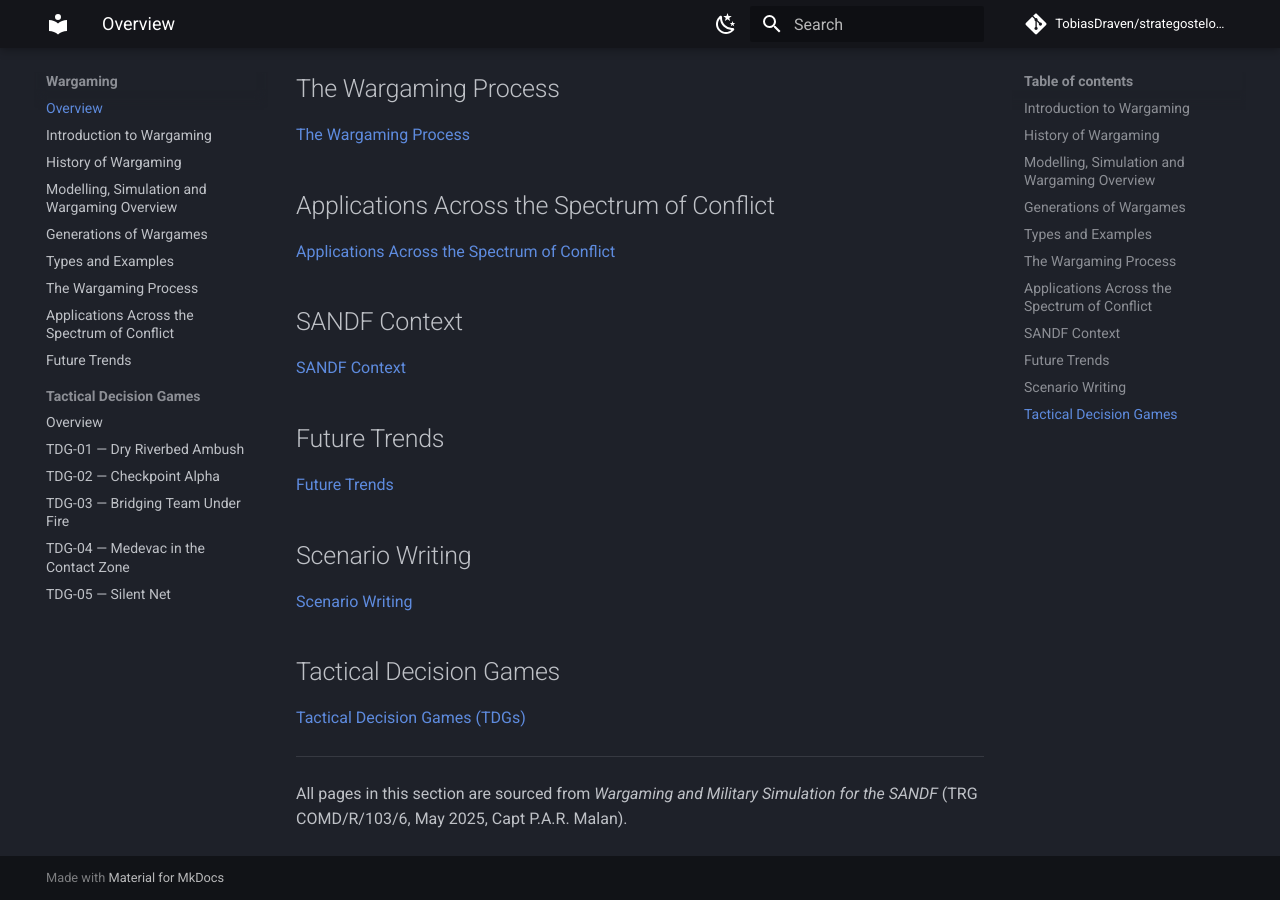
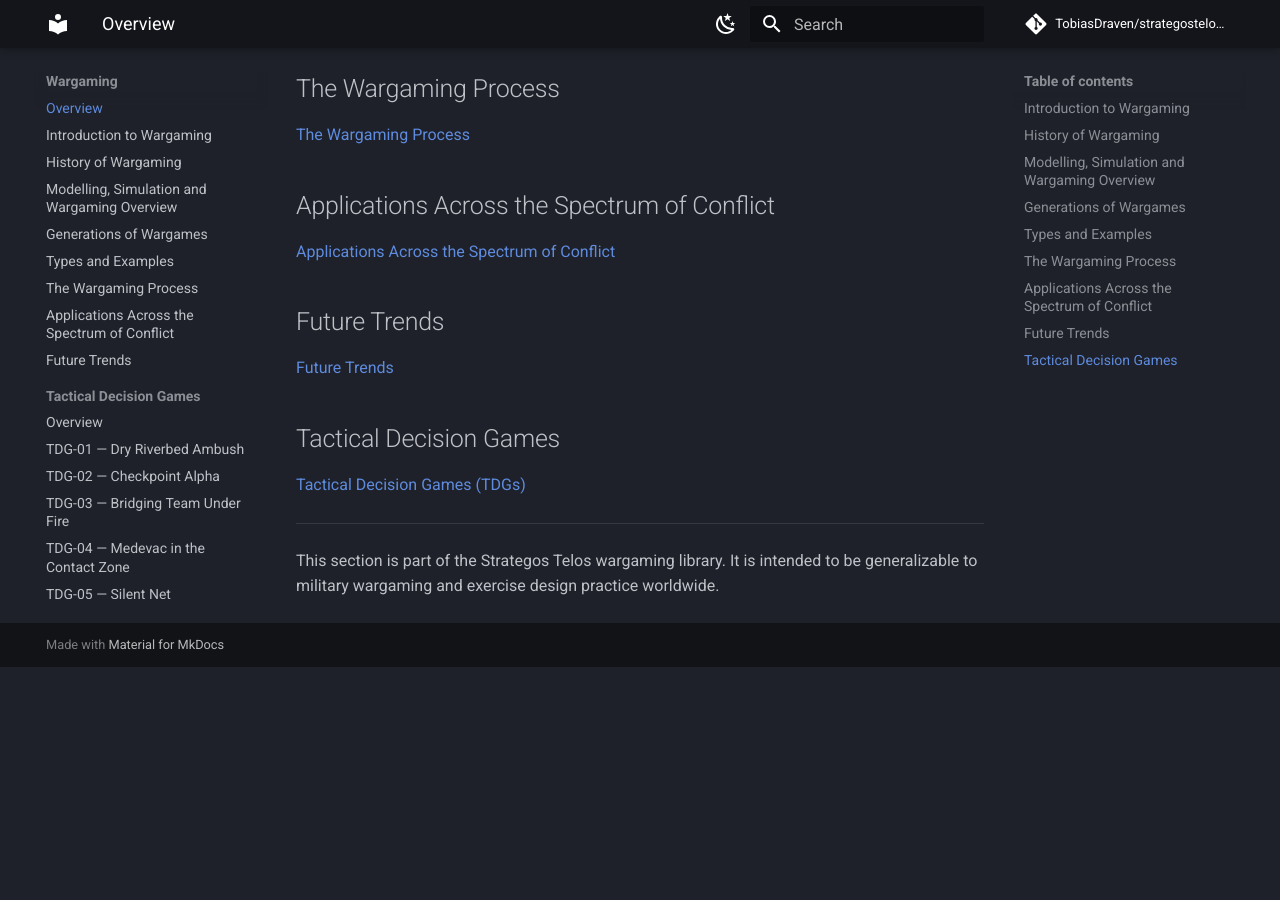
Before and after one commit to TobiasDraven/strategostelos-wiki, an MkDocs documentation site: the page built from docs/wargaming/index.md, in a window 1280 px wide and 900 px high, scrolled down 805 px. Built offline with MkDocs 1.6.1 and Material for MkDocs 9.7.7, drawn with Linux system fonts in a browser that asks for light colours; comment, search, counter and statistics services are not loaded; after the commit the page ends 1472 px from its top, so only the background shows below that.

Commit message:
Fix wargaming index: remove deleted SANDF and scenario-writing links

```diff
--- a/docs/wargaming/index.md
+++ b/docs/wargaming/index.md
@@ -30,17 +30,9 @@ Working notes, doctrine, and analysis on wargaming and military simulation.
 
 [Applications Across the Spectrum of Conflict](applications-across-the-spectrum-of-conflict.md)
 
-## SANDF Context
-
-[SANDF Context](sandf-context.md)
-
 ## Future Trends
 
 [Future Trends](future-trends.md)
-
-## Scenario Writing
-
-[Scenario Writing](scenario-writing.md)
 
 ## Tactical Decision Games
 
@@ -48,4 +40,4 @@ Working notes, doctrine, and analysis on wargaming and military simulation.
 
 ---
 
-All pages in this section are sourced from *Wargaming and Military Simulation for the SANDF* (TRG COMD/R/103/6, May 2025, Capt P.A.R. Malan).
+This section is part of the Strategos Telos wargaming library. It is intended to be generalizable to military wargaming and exercise design practice worldwide.
```
